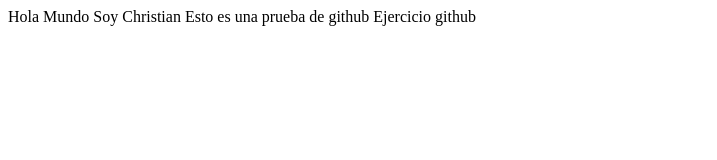
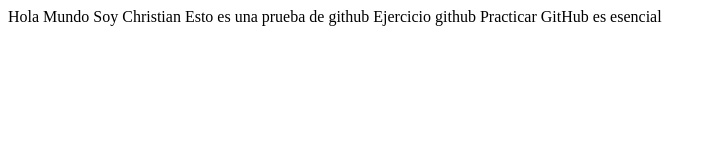
Before and after one commit to ChrisCorzo/TallerGit, a plain HTML site: page index.html in a window 1280 px wide. Shown: the whole page, without its empty margins (0-717 px from the left). Drawn offline with Linux system fonts and the light colour scheme.

Commit message:
ejercicio

```diff
--- a/index.html
+++ b/index.html
@@ -11,5 +11,6 @@
     Soy Christian
     Esto es una prueba de github
     Ejercicio github
+    Practicar GitHub es esencial
 </body>
 </html>
```
